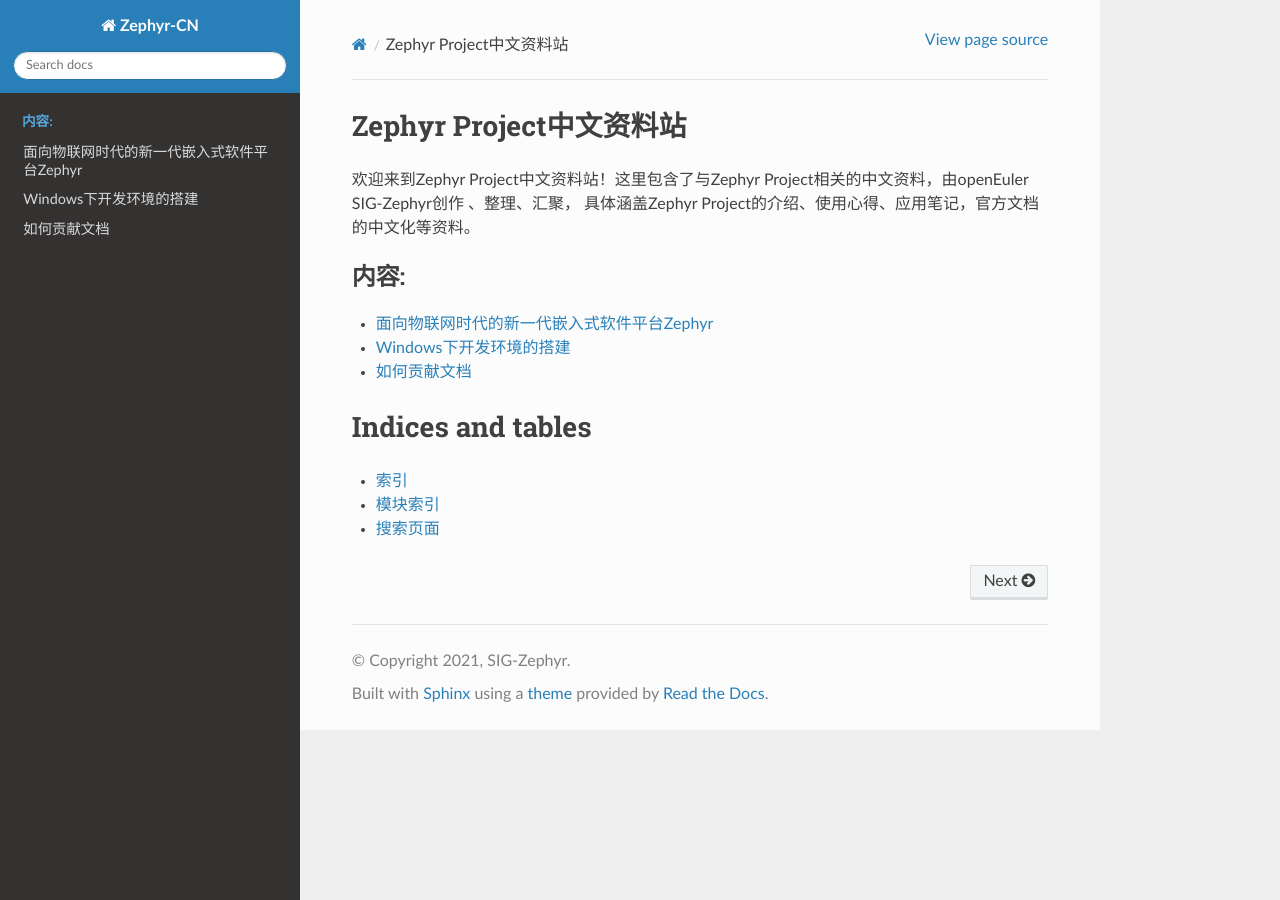
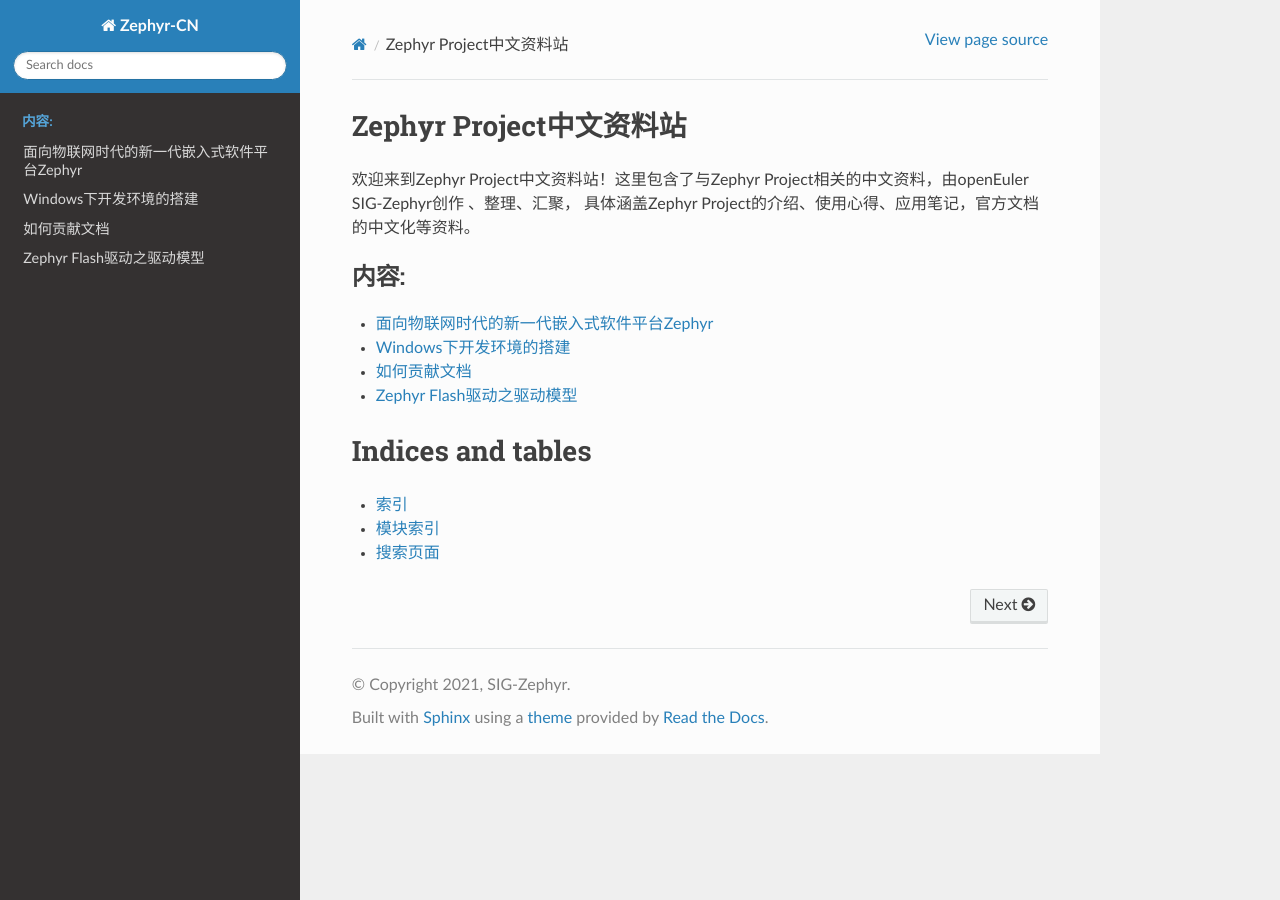
Before and after one commit to openeuler-mirror/zephyr-cn, a Sphinx documentation site: the page built from doc/source/index.rst, in a window 1280 px wide. Built offline with Sphinx 7.4.7 and the Read the Docs theme 2.0.0, drawn with Linux system fonts in a browser that asks for light colours; part of the change alters nothing that is shown.

Commit message:
doc: add flash driver model introduction
Introduce Flash driver API and internal implementation API.

Signed-off-by: Frank Li <lgl88911@163.com>

```diff
--- /dev/null
+++ b/doc/source/develop/driver/flash_introduction.rst
@@ -0,0 +1,297 @@
+.. _develop_driver_flash_introduction:
+
+Zephyr Flash驱动之驱动模型
+##############################
+
+本文介绍zephyr传感器驱动接口定义,使用和实现接口说明。
+
+概述
+====
+
+Zephyr在flash.h中定义了统一的flash驱动接口，zephyr
+flash的驱动模型提供了如下接口功能：
+
+* 对Flash操作的读，写，擦。
+
+  * ``flash_read``
+  * ``flash_write``
+  * ``flash_erase``
+
+* 读取page layout信息``CONFIG_FLASH_PAGE_LAYOUT=y``后有效
+
+  * ``flash_get_page_info_by_offs``
+  * ``flash_get_page_info_by_idx``
+  * ``flash_get_page_count``
+  * ``flash_page_foreach``
+
+* 读取sfdp信息
+
+  * ``flash_sfdp_read``
+  * ``flash_read_jedec_id``
+
+* 读取flash信息
+
+  * ``flash_get_write_block_size``
+  * ``flash_get_parameters``
+
+接口
+====
+
+类型定义
+--------
+
+``typedef bool (*flash_page_cb)(const struct flash_pages_info *info, void *data)``
+^^^^^^^^^^^^^^^^^^^^^^^^^^^^^^^^^^^^^^^^^^^^^^^^^^^^^^^^^^^^^^^^^^^^^^^^^^^^^^^^^^^^
+通过\ ``flash_page_foreach()``\遍历flash page时，注册回调\ ``flash_page_cb``\来遍历所有flash page。
+
+**参数**
+
+* **info** 当前页信息
+* **data** 回调的私有数据
+
+**返回值**
+
+* **true** 继续遍历
+* **false** 中止遍历
+
+函数
+----
+
+``int flash_read(const struct device *dev, off_t offset, void *data, size_t len)``
+^^^^^^^^^^^^^^^^^^^^^^^^^^^^^^^^^^^^^^^^^^^^^^^^^^^^^^^^^^^^^^^^^^^^^^^^^^^^^^^^^^^^
+读Flash，无论那种flash对读地址和大小都没有对齐的要求。
+
+**参数**
+
+* **dev** Flash设备
+* **offset** Flash内的偏移地址
+* **data** 存放读出数据的内存地址
+* **len** 要读出数据的长度
+
+**返回值**
+
+0表示成功，负值表示失败。
+
+
+
+``int flash_write(const struct device *dev, off_t offset, void *data, size_t len)``
+^^^^^^^^^^^^^^^^^^^^^^^^^^^^^^^^^^^^^^^^^^^^^^^^^^^^^^^^^^^^^^^^^^^^^^^^^^^^^^^^^^^^
+写Flash，写地址和长度要符合Flash驱动的对齐要求。
+
+**参数**
+
+* **dev** Flash设备
+* **offset** Flash内的偏移地址
+* **data** 存放写入数据的内存地址
+* **len** 要写入数据的长度
+
+**返回值**
+
+0表示成功，负值表示失败。
+
+
+
+``int int flash_erase(const struct device *dev, off_t offset, size_t size)``
+^^^^^^^^^^^^^^^^^^^^^^^^^^^^^^^^^^^^^^^^^^^^^^^^^^^^^^^^^^^^^^^^^^^^^^^^^^^^^^^^^^^^
+擦除Flash，擦除地址和长度按Flash硬件页大小对齐，当配置\ ``CONFIG_FLASH_PAGE_LAYOUT=y``\ 的情况下可以通过\ ``flash_get_page_info_by_offs()``\ 和\ ``flash_get_page_info_by_idx()``\ 获取页大小。
+
+**参数**
+
+* **dev** Flash设备
+* **offset** Flash内的偏移地址
+* **len** 要擦除的长度
+
+**返回值**
+
+0表示成功，负值表示失败。
+
+
+
+``int flash_get_page_info_by_offs(const struct device *dev, off_t offset, struct flash_pages_info *info)``
+^^^^^^^^^^^^^^^^^^^^^^^^^^^^^^^^^^^^^^^^^^^^^^^^^^^^^^^^^^^^^^^^^^^^^^^^^^^^^^^^^^^^^^^^^^^^^^^^^^^^^^^^^^^^^^^^^^
+获取指定偏移地址所在页的信息。
+
+**参数**
+
+* **dev** Flash设备
+* **offset** Flash内的偏移地址
+* **info** 页信息，\ ``struct flash_pages_info``,包括页的地址，大小和索引号
+
+**返回值**
+
+0表示成功，负值表示失败。
+
+
+
+``int flash_get_page_info_by_idx(const struct device *dev, uint32_t page_index, struct flash_pages_info *info)``
+^^^^^^^^^^^^^^^^^^^^^^^^^^^^^^^^^^^^^^^^^^^^^^^^^^^^^^^^^^^^^^^^^^^^^^^^^^^^^^^^^^^^^^^^^^^^^^^^^^^^^^^^^^^^^^^^^^
+获取指定索引号的页信息。
+
+**参数**
+
+* **dev** Flash设备
+* **page_index** Flash内的页索引号
+* **info** 页信息，\ ``struct flash_pages_info``,包括页的地址，大小和索引号
+
+**返回值**
+0表示成功，负值表示失败。
+
+
+
+``int flash_get_page_count(const struct device *dev)``
+^^^^^^^^^^^^^^^^^^^^^^^^^^^^^^^^^^^^^^^^^^^^^^^^^^^^^^^^^^^^^^^^^^^^^^^^^^^^^^^^^^^^
+获取Flash的页总数。
+
+**参数**
+
+* **dev** Flash设备
+
+**返回值**
+
+Flash的页总数
+
+
+
+``void flash_page_foreach(const struct device *dev, flash_page_cb cb, void *data)``
+^^^^^^^^^^^^^^^^^^^^^^^^^^^^^^^^^^^^^^^^^^^^^^^^^^^^^^^^^^^^^^^^^^^^^^^^^^^^^^^^^^^^
+遍历Flash上所有的页面，从0开始每个页面执行一次cb，将页面的信息传递给cb
+
+**参数**
+
+* **dev** Flash设备
+* **cb** 页面信息处理回调
+* **data** 回调函数私有参数
+
+
+
+``int flash_sfdp_read(const struct device *dev, off_t offset, void *data, size_t len)``
+^^^^^^^^^^^^^^^^^^^^^^^^^^^^^^^^^^^^^^^^^^^^^^^^^^^^^^^^^^^^^^^^^^^^^^^^^^^^^^^^^^^^^^^^^^^^^^^^^^^^^^^^^^^^^^^^^^
+读取 JEDEC JESD216，标准的SFDP数据。该API在配置了\ ``CONFIG_FLASH_JESD216_API=y``\ 才有效
+
+**参数**
+
+* **dev** Flash设备
+* **offset** Flash上SFDP区内的偏移地址
+* **data** 存放读出数据的内存地址
+* **len** 要读出数据的长度
+
+**返回值**
+
+0表示成功，\ ``-ENOTSUP``\驱动不支持该功能，负值表示失败。
+
+
+
+``int flash_read_jedec_id(const struct device *dev, uint8_t *id)``
+^^^^^^^^^^^^^^^^^^^^^^^^^^^^^^^^^^^^^^^^^^^^^^^^^^^^^^^^^^^^^^^^^^^^^^^^^^^^^^^^^^^^^^^^^^^^^^^^^^^^^^^^^^^^^^^^^^
+读取Flash的JEDEC ID。该API在配置了\ ``CONFIG_FLASH_JESD216_API=y``\ 才有效
+
+**参数**
+* **dev** Flash设备
+* **id** 指向存储jedec id的内存，大小为3字节
+
+**返回值**
+
+0表示成功，\ ``-ENOTSUP``\驱动不支持该功能，负值表示失败。
+
+
+
+``size_t flash_get_write_block_size(const struct device *dev)``
+^^^^^^^^^^^^^^^^^^^^^^^^^^^^^^^^^^^^^^^^^^^^^^^^^^^^^^^^^^^^^^^^^^^^^^^^^^^^^^^^^^^^^^^^^^^^^^^^^^^^^^^^^^^^^^^^^^
+获取驱动支持的最小写单位大小，由于驱动写算法差异该值可能Flash本身硬件规定的不一致
+
+**参数**
+
+**dev** Flash设备
+
+**返回值**
+
+单位写入块大小
+
+
+
+``const struct flash_parameters *flash_get_parameters(const struct device *dev)``
+^^^^^^^^^^^^^^^^^^^^^^^^^^^^^^^^^^^^^^^^^^^^^^^^^^^^^^^^^^^^^^^^^^^^^^^^^^^^^^^^^^^^^^^^^^^^^^^^^^^^^^^^^^^^^^^^^^
+获取Flash参数，\ ``struct flash_parameters``\ 中包含了写单位大小和被擦除后默认的值。
+**参数**
+* **dev** Flash设备
+
+**返回值**
+
+指向flash参数
+
+驱动实现接口
+============
+
+和Zephyr其它驱动一样，flash驱动的实现者只需要将flash.h中规定好的API实现，并进行注册，就可以通过Flash接口进行访问。参考\ `Zephyr驱动模型实现方式 <https://lgl88911.github.io/2018/08/03/Zephyr%E9%A9%B1%E5%8A%A8%E6%A8%A1%E5%9E%8B%E5%AE%9E%E7%8E%B0%E6%96%B9%E5%BC%8F/>`__
+Flash的驱动实现接口定义在flash.h中，如下
+
+.. code:: c
+
+   //读
+   typedef int (*flash_api_read)(const struct device *dev, off_t offset,
+                     void *data,
+                     size_t len);
+
+   //写
+   typedef int (*flash_api_write)(const struct device *dev, off_t offset,
+                      const void *data, size_t len);
+
+   //擦除
+   typedef int (*flash_api_erase)(const struct device *dev, off_t offset,
+                      size_t size);
+
+   //写保护控制
+   typedef int (*flash_api_write_protection)(const struct device *dev,
+                         bool enable);
+
+   //获取参数
+   typedef const struct flash_parameters* (*flash_api_get_parameters)(const struct device *dev);
+
+   //获取page layout
+   typedef void (*flash_api_pages_layout)(const struct device *dev,
+                          const struct flash_pages_layout **layout,
+                          size_t *layout_size);
+
+   //读取sfdp
+   typedef int (*flash_api_sfdp_read)(const struct device *dev, off_t offset,
+                      void *data, size_t len);
+
+   //读取jedec id
+   typedef int (*flash_api_read_jedec_id)(const struct device *dev, uint8_t *id);
+
+   __subsystem struct flash_driver_api {
+       flash_api_read read;
+       flash_api_write write;
+       flash_api_erase erase;
+       flash_api_write_protection write_protection;
+       flash_api_get_parameters get_parameters;
+   #if defined(CONFIG_FLASH_PAGE_LAYOUT)
+       flash_api_pages_layout page_layout;
+   #endif /* CONFIG_FLASH_PAGE_LAYOUT */
+   #if defined(CONFIG_FLASH_JESD216_API)
+       flash_api_sfdp_read sfdp_read;
+       flash_api_read_jedec_id read_jedec_id;
+   #endif /* CONFIG_FLASH_JESD216_API */
+   };
+
+实现驱动时，完成以上函数指针原型的API，然后创建\ ``struct flash_driver_api``\变量，再通过\ ``DEVICE_DT_INST_DEFINE``\进行注册，就完成了Flash驱动的添加。
+
+使用示例
+========
+
+Zephyr中Flash的操作非常容易，简单示例如下
+
+.. code:: c
+
+   const struct device *flash_dev = device_get_binding(DT_CHOSEN_ZEPHYR_FLASH_CONTROLLER_LABEL);
+   struct flash_pages_info info;
+
+   flash_get_page_info_by_offs(flash_dev, page_addr, &info);
+   flash_erase(flash_dev, page_addr, info.size);
+   flash_write(flash_dev, page_addr, buf_array, sizeof(buf_array));
+   flash_read(flash_dev, page_addr, read_array, sizeof(read_array));
+
+关于JESD216
+===========
+
+``flash_sfdp_read``\ 读出的是原始的sfdp数据，需要使用jesd216.h中的API才能解析出串行Flash的Discoverable参数。
--- a/doc/source/index.rst
+++ b/doc/source/index.rst
@@ -17,6 +17,7 @@ Zephyr Project中文资料站
    introduction/overview.rst
    develop/windows.rst
    develop/write_doc.rst
+   develop/driver/flash_introduction.rst
 
 
 
```
